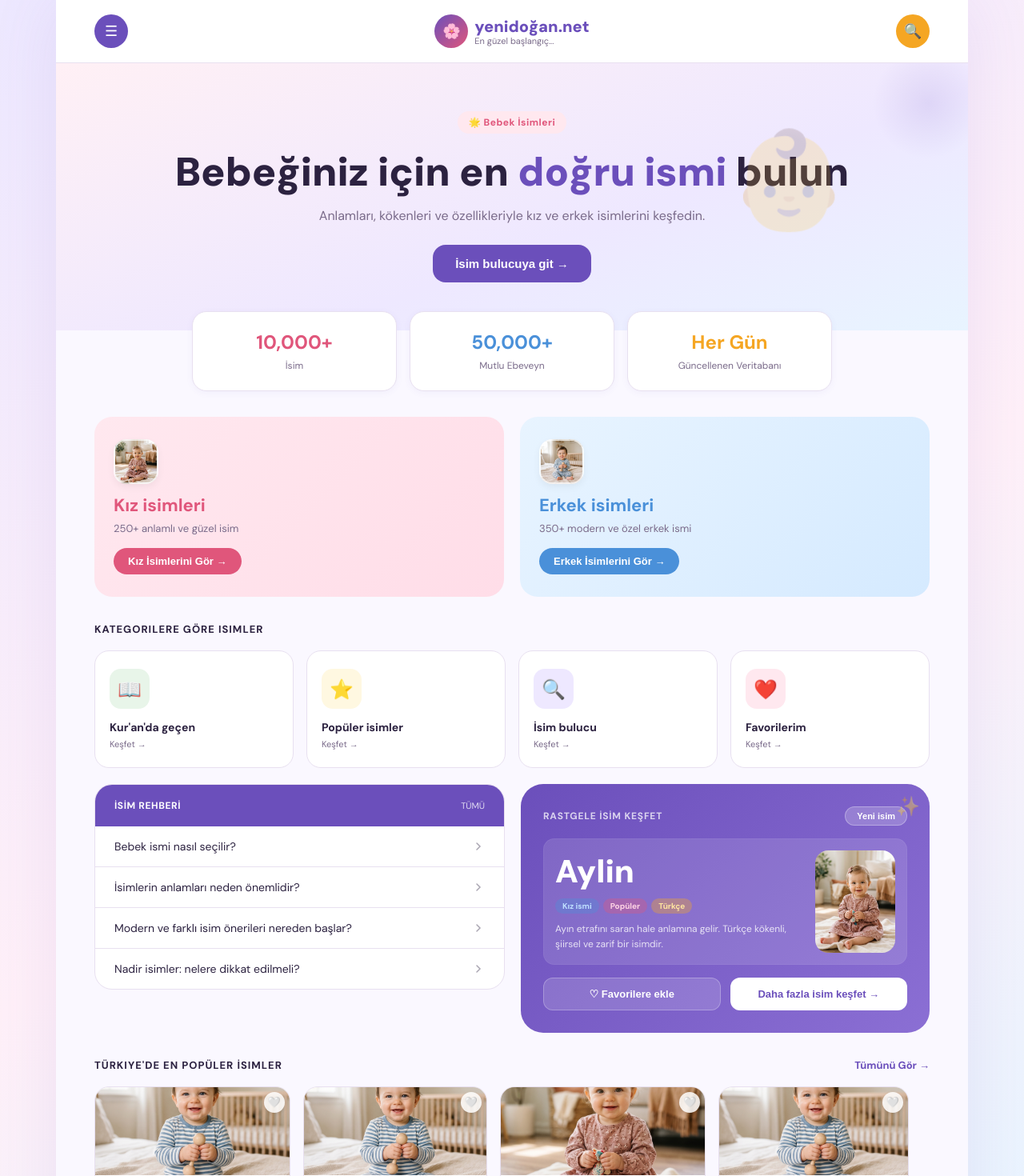
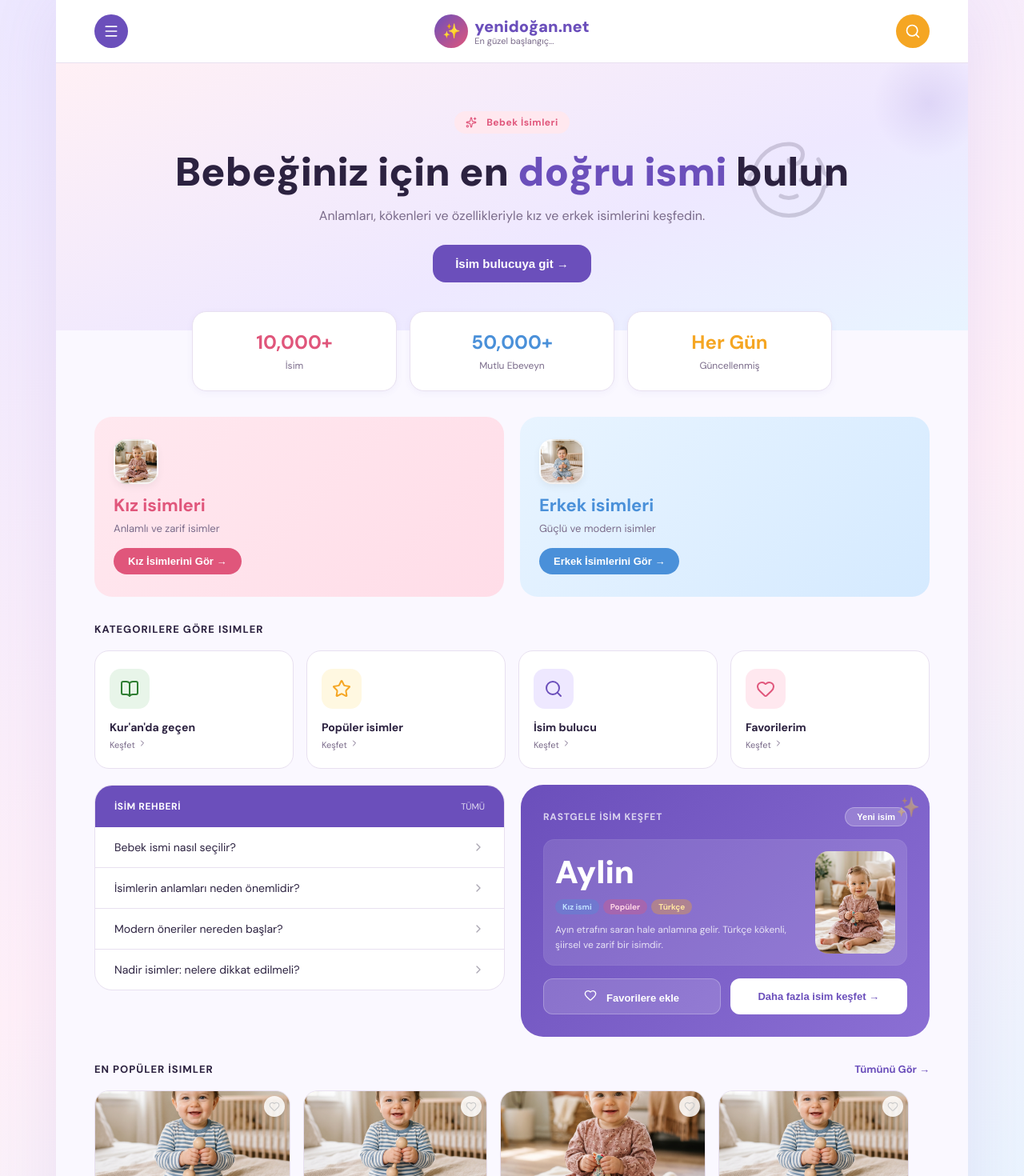
Before and after one commit to afeyza/yenidogan-app, a React (Vite) app: page / in a window 1280 px wide. Shown: the top 1470 px of the page at 80% size. Built offline with nearby package versions, Linux system fonts and the light colour scheme.

Commit message:
UI: Tum emojiler profesyonel Lucide ikonlariyla degistirildi

```diff
--- a/package.json
+++ b/package.json
@@ -10,6 +10,7 @@
     "preview": "vite preview"
   },
   "dependencies": {
+    "lucide-react": "^1.11.0",
     "react": "^19.2.5",
     "react-dom": "^19.2.5",
     "react-router-dom": "^7.14.2"
--- a/src/components/layout/Header.tsx
+++ b/src/components/layout/Header.tsx
@@ -1,5 +1,6 @@
 import { useState, useMemo } from 'react';
 import { useLocation, useNavigate } from 'react-router-dom';
+import { Menu, ArrowLeft, Search, X } from 'lucide-react';
 import { namesData } from '../../data/namesData';
 
 const Header: React.FC = () => {
@@ -45,15 +46,19 @@ const Header: React.FC = () => {
         <div className="header">
           {/* LEFT BUTTON */}
           {isHomePage ? (
-            <button className="header-btn menu-btn">☰</button>
+            <button className="header-btn menu-btn">
+              <Menu size={20} />
+            </button>
           ) : (
             <button className="header-btn back-btn" onClick={() => navigate('/')}>
-              ←
+              <ArrowLeft size={20} />
             </button>
           )}
 
           <div className="logo" onClick={() => navigate('/')} style={{ cursor: 'pointer' }}>
-            <div className="logo-icon">🌸</div>
+            <div className="logo-icon">
+              <span style={{ fontSize: '18px' }}>✨</span>
+            </div>
             <div className="logo-text-group">
               <span className="logo-text">yenidoğan.net</span>
               <span className="logo-sub">En güzel başlangıç...</span>
@@ -65,7 +70,7 @@ const Header: React.FC = () => {
             className="header-btn search-btn"
             onClick={() => setIsSearchOpen(true)}
           >
-            🔍
+            <Search size={20} />
           </button>
         </div>
       </div>
@@ -76,12 +81,16 @@ const Header: React.FC = () => {
           <div className="search-modal-content">
             <div className="search-modal-header">
               <h3>İsimlerde Ara</h3>
-              <button className="modal-close-btn" onClick={closeSearch}>✕</button>
+              <button className="modal-close-btn" onClick={closeSearch}>
+                <X size={18} />
+              </button>
             </div>
 
             <form onSubmit={handleSearchTrigger} className="modal-search-form">
               <div style={{ position: 'relative', flex: 1 }}>
-                <span className="search-icon-inside">🔍</span>
+                <span className="search-icon-inside">
+                  <Search size={16} />
+                </span>
                 <input
                   type="text"
                   className="header-search-input"
@@ -123,13 +132,15 @@ const Header: React.FC = () => {
                     </div>
                   ) : (
                     <div className="empty-search">
-                      😔 Aradığınız isim bulunamadı.
+                      <Search size={40} style={{ opacity: 0.1, marginBottom: '16px' }} />
+                      <p>Aradığınız isim bulunamadı.</p>
                     </div>
                   )}
                 </>
               ) : (
                 <div className="search-hint">
-                  Aramanızı yapın, en güzel bebek isimlerini listeleyelim. ✨
+                  <Search size={40} style={{ opacity: 0.1, marginBottom: '16px' }} />
+                  <p>Aramanızı yapın, en güzel bebek isimlerini listeleyelim. ✨</p>
                 </div>
               )}
             </div>
--- a/src/pages/Home.tsx
+++ b/src/pages/Home.tsx
@@ -1,5 +1,6 @@
 import { useState } from 'react';
 import { useNavigate } from 'react-router-dom';
+import { Sparkles, BookOpen, Star, Heart, Search, ChevronRight, Baby } from 'lucide-react';
 import { namesData, popularNameIds } from '../data/namesData';
 import { useFavorites } from '../context/FavoritesContext';
 
@@ -14,13 +15,17 @@ export const Home = () => {
     setCurrentNameIndex((prev) => (prev + 1) % namesData.length);
   };
 
-
   return (
     <>
       {/* HERO SECTION */}
       <div className="hero">
-        <div className="hero-baby">👶</div>
-        <div className="hero-badge">🌟 Bebek İsimleri</div>
+        <div className="hero-baby">
+          <Baby size={120} strokeWidth={1} />
+        </div>
+        <div className="hero-badge">
+          <Sparkles size={14} style={{ marginRight: '6px' }} />
+          Bebek İsimleri
+        </div>
         <h1>Bebeğiniz için en <span>doğru ismi</span> bulun</h1>
         <p className="hero-desc">Anlamları, kökenleri ve özellikleriyle kız ve erkek isimlerini keşfedin.</p>
         <button className="hero-cta" onClick={() => navigate('/finder')}>İsim bulucuya git →</button>
@@ -38,7 +43,7 @@ export const Home = () => {
         </div>
         <div className="stat-card">
           <span className="stat-num gold">Her Gün</span>
-          <span className="stat-label">Güncellenen Veritabanı</span>
+          <span className="stat-label">Güncellenmiş</span>
         </div>
       </div>
 
@@ -47,13 +52,13 @@ export const Home = () => {
         <div className="gender-card girl">
           <div className="gender-card-photo ai-bebek ai-kiz"></div>
           <h3>Kız isimleri</h3>
-          <p>250+ anlamlı ve güzel isim</p>
+          <p>Anlamlı ve zarif isimler</p>
           <button className="gender-card-btn" onClick={() => navigate('/names/kiz')}>Kız İsimlerini Gör →</button>
         </div>
         <div className="gender-card boy">
           <div className="gender-card-photo ai-bebek ai-erkek"></div>
           <h3>Erkek isimleri</h3>
-          <p>350+ modern ve özel erkek ismi</p>
+          <p>Güçlü ve modern isimler</p>
           <button className="gender-card-btn" onClick={() => navigate('/names/erkek')}>Erkek İsimlerini Gör →</button>
         </div>
       </div>
@@ -65,24 +70,32 @@ export const Home = () => {
         </div>
         <div className="cat-grid">
           <div className="cat-card" onClick={() => navigate('/quran')}>
-            <div className="cat-icon" style={{ background: '#E8F5E9' }}>📖</div>
+            <div className="cat-icon" style={{ background: '#E8F5E9', color: '#2E7D32' }}>
+              <BookOpen size={24} />
+            </div>
             <h4>Kur'an'da geçen</h4>
-            <p>Keşfet →</p>
+            <p>Keşfet <ChevronRight size={12} /></p>
           </div>
           <div className="cat-card" onClick={() => navigate('/popular')}>
-            <div className="cat-icon" style={{ background: '#FFF8E1' }}>⭐</div>
+            <div className="cat-icon" style={{ background: '#FFF8E1', color: '#F5A623' }}>
+              <Star size={24} />
+            </div>
             <h4>Popüler isimler</h4>
-            <p>Keşfet →</p>
+            <p>Keşfet <ChevronRight size={12} /></p>
           </div>
           <div className="cat-card" onClick={() => navigate('/finder')}>
-            <div className="cat-icon" style={{ background: '#EEE8FF' }}>🔍</div>
+            <div className="cat-icon" style={{ background: '#EEE8FF', color: '#6B4FBB' }}>
+              <Search size={24} />
+            </div>
             <h4>İsim bulucu</h4>
-            <p>Keşfet →</p>
+            <p>Keşfet <ChevronRight size={12} /></p>
           </div>
           <div className="cat-card" onClick={() => navigate('/favorites')}>
-            <div className="cat-icon" style={{ background: '#FFE8EF' }}>❤️</div>
+            <div className="cat-icon" style={{ background: '#FFE8EF', color: '#E0567B' }}>
+              <Heart size={24} />
+            </div>
             <h4>Favorilerim</h4>
-            <p>Keşfet →</p>
+            <p>Keşfet <ChevronRight size={12} /></p>
           </div>
         </div>
       </div>
@@ -96,19 +109,19 @@ export const Home = () => {
           </div>
           <div className="guide-item" onClick={() => navigate('/finder')}>
             <span>Bebek ismi nasıl seçilir?</span>
-            <svg width="16" height="16" viewBox="0 0 16 16" fill="none"><path d="M6 4l4 4-4 4" stroke="currentColor" strokeWidth="1.5" strokeLinecap="round"/></svg>
+            <ChevronRight size={16} />
           </div>
           <div className="guide-item" onClick={() => navigate('/finder')}>
             <span>İsimlerin anlamları neden önemlidir?</span>
-            <svg width="16" height="16" viewBox="0 0 16 16" fill="none"><path d="M6 4l4 4-4 4" stroke="currentColor" strokeWidth="1.5" strokeLinecap="round"/></svg>
+            <ChevronRight size={16} />
           </div>
           <div className="guide-item" onClick={() => navigate('/finder')}>
-            <span>Modern ve farklı isim önerileri nereden başlar?</span>
-            <svg width="16" height="16" viewBox="0 0 16 16" fill="none"><path d="M6 4l4 4-4 4" stroke="currentColor" strokeWidth="1.5" strokeLinecap="round"/></svg>
+            <span>Modern öneriler nereden başlar?</span>
+            <ChevronRight size={16} />
           </div>
           <div className="guide-item" onClick={() => navigate('/finder')}>
             <span>Nadir isimler: nelere dikkat edilmeli?</span>
-            <svg width="16" height="16" viewBox="0 0 16 16" fill="none"><path d="M6 4l4 4-4 4" stroke="currentColor" strokeWidth="1.5" strokeLinecap="round"/></svg>
+            <ChevronRight size={16} />
           </div>
         </div>
 
@@ -140,7 +153,7 @@ export const Home = () => {
                   borderColor: isFavorite(currentName.id) ? "var(--pink)" : "rgba(255,255,255,.25)"
                 }}
               >
-                {isFavorite(currentName.id) ? "❤️ Favorilerden çıkar" : "♡ Favorilere ekle"}
+                {isFavorite(currentName.id) ? <><Heart size={16} fill="white" style={{ marginRight: '8px' }} /> Favorilerden çıkar</> : <><Heart size={16} style={{ marginRight: '8px' }} /> Favorilere ekle</>}
               </button>
               <button className="action-btn action-detail" onClick={() => navigate('/finder')}>Daha fazla isim keşfet →</button>
             </div>
@@ -151,7 +164,7 @@ export const Home = () => {
       {/* POPULAR NAMES */}
       <div className="section">
         <div className="section-header">
-          <span className="section-title">Türkiye'de En Popüler İsimler</span>
+          <span className="section-title">En Popüler İsimler</span>
           <span className="see-all" onClick={() => navigate('/popular')}>Tümünü Gör →</span>
         </div>
         <div className="popular-scroll">
@@ -164,7 +177,7 @@ export const Home = () => {
                   className={`card-fav-btn ${isFavorite(popName.id) ? 'active' : ''}`}
                   onClick={(e) => { e.stopPropagation(); toggleFavorite(popName.id); }}
                 >
-                  {isFavorite(popName.id) ? "❤️" : "🤍"}
+                  <Heart size={14} fill={isFavorite(popName.id) ? "var(--pink)" : "none"} color={isFavorite(popName.id) ? "var(--pink)" : "currentColor"} />
                 </button>
                 <div className={`pop-card-img ai-bebek ${popName.g === 'Kız' ? 'ai-kiz' : 'ai-erkek'}`}></div>
                 <div className="pop-card-body">
```
Also changed, not shown: src/pages/Favorites.tsx (+39 -37 lines), src/pages/GenderNames.tsx (+6 -6 lines), src/pages/NameFinder.tsx (+13 -12 lines), src/pages/PopularNames.tsx (+6 -4 lines), src/pages/QuranNames.tsx (+8 -6 lines), 1 other file (tests, documents, lock files or other folders).
